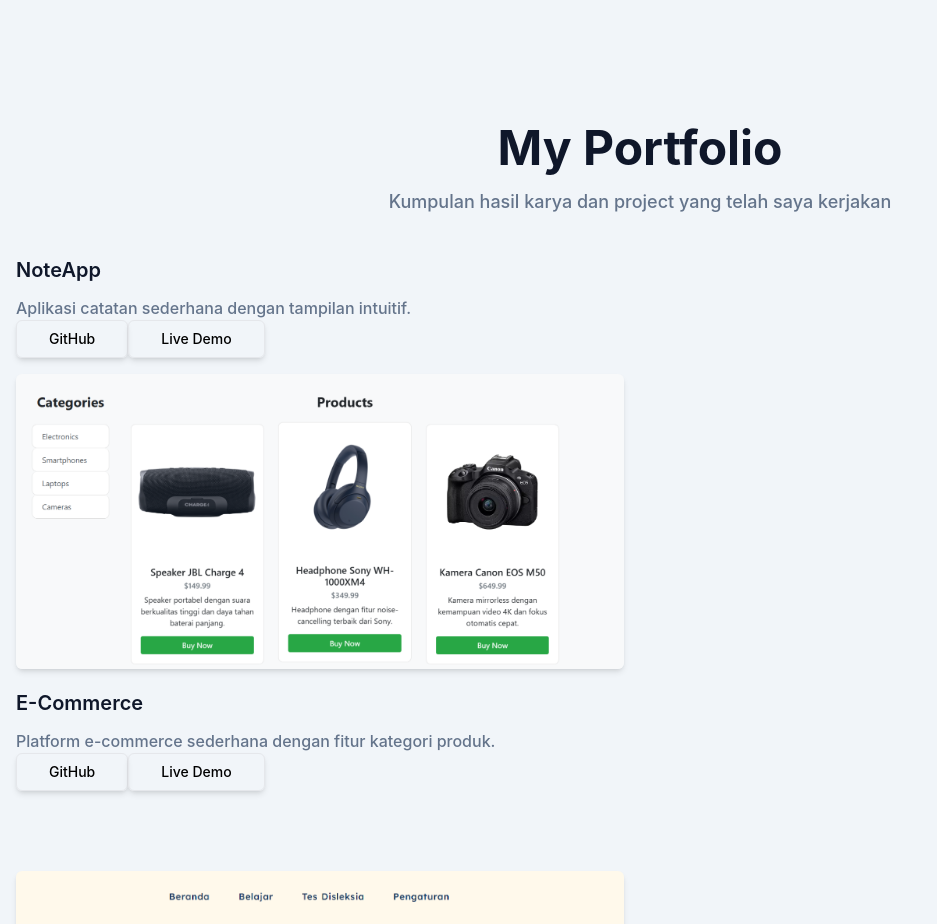
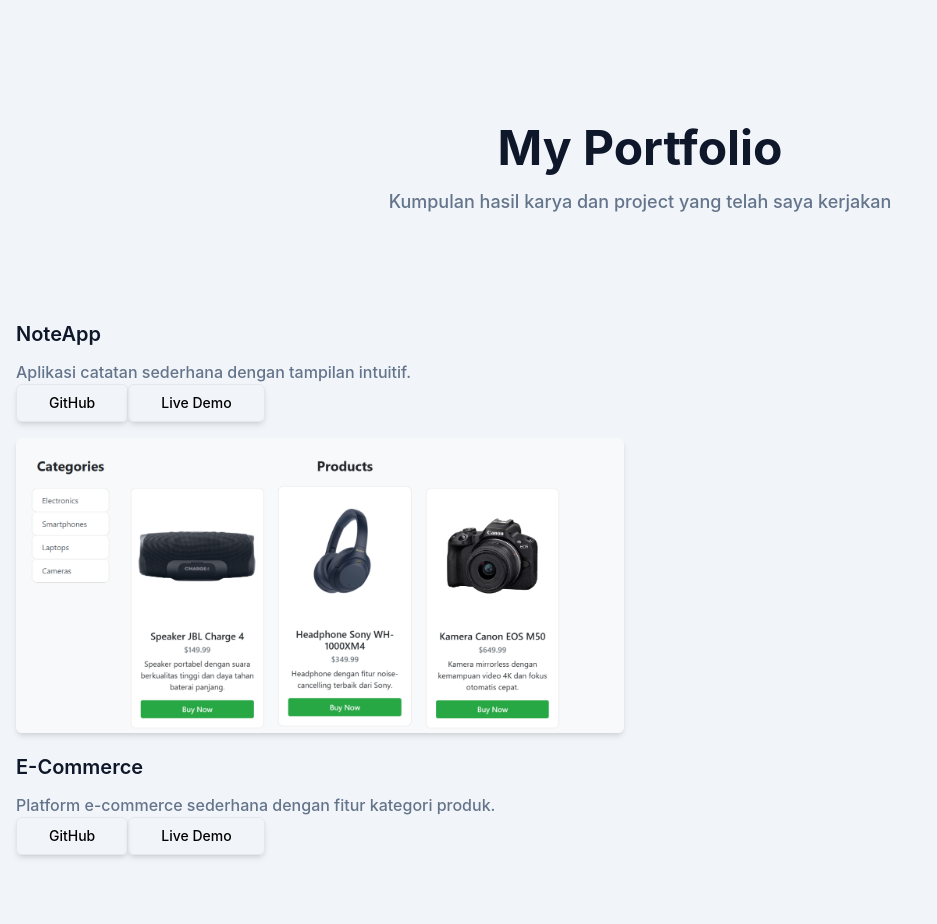
Before and after one commit to RadityaIlhamsyah/Portofolio-by-Tailwind, a website: page index.html in a window 1280 px wide. Shown: the part 1460-2384 px from the top of the page, without its empty margins (0-937 px from the left). Drawn offline with Linux system fonts and the light colour scheme.

Commit message:
Update index.html

```diff
--- a/index.html
+++ b/index.html
@@ -178,16 +178,18 @@
 
 <!-- Portfolio Section Start -->
 <section id="portfolio" class="bg-slate-100 pt-36 pb-32 dark:bg-slate-800">
-  <div class="container">
+  <div class="container mx-auto px-4">
     <!-- Portfolio Header -->
-    <div class="w-full px-4 mb-10">
+    <div class="flex flex-wrap justify-center mb-10">
+      <div class="w-full px-4">
         <div class="max-w-xl mx-auto text-center">
           <h2 class="text-3xl font-bold text-dark dark:text-white sm:text-4xl lg:text-5xl mb-4">
             My Portfolio
           </h2>
-        <p class="text-base font-medium text-secondary md:text-lg">
+          <p class="text-base font-medium text-secondary md:text-lg mb-16">
             Kumpulan hasil karya dan project yang telah saya kerjakan
           </p>
+        </div>
       </div>
     </div>
         <h3 class="mt-5 mb-3 text-xl font-semibold text-dark dark:text-white">NoteApp</h3>
```
Lines whose indentation alone changed are shown as unchanged.
